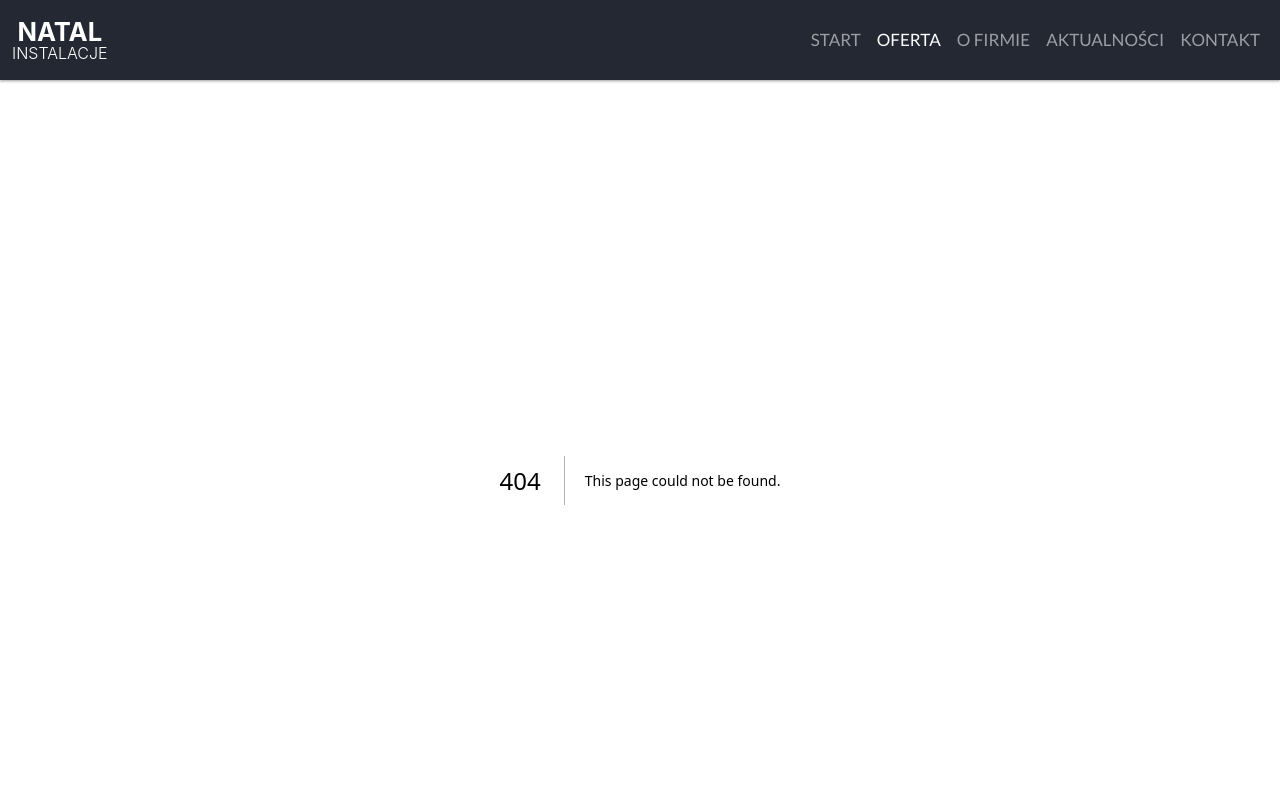
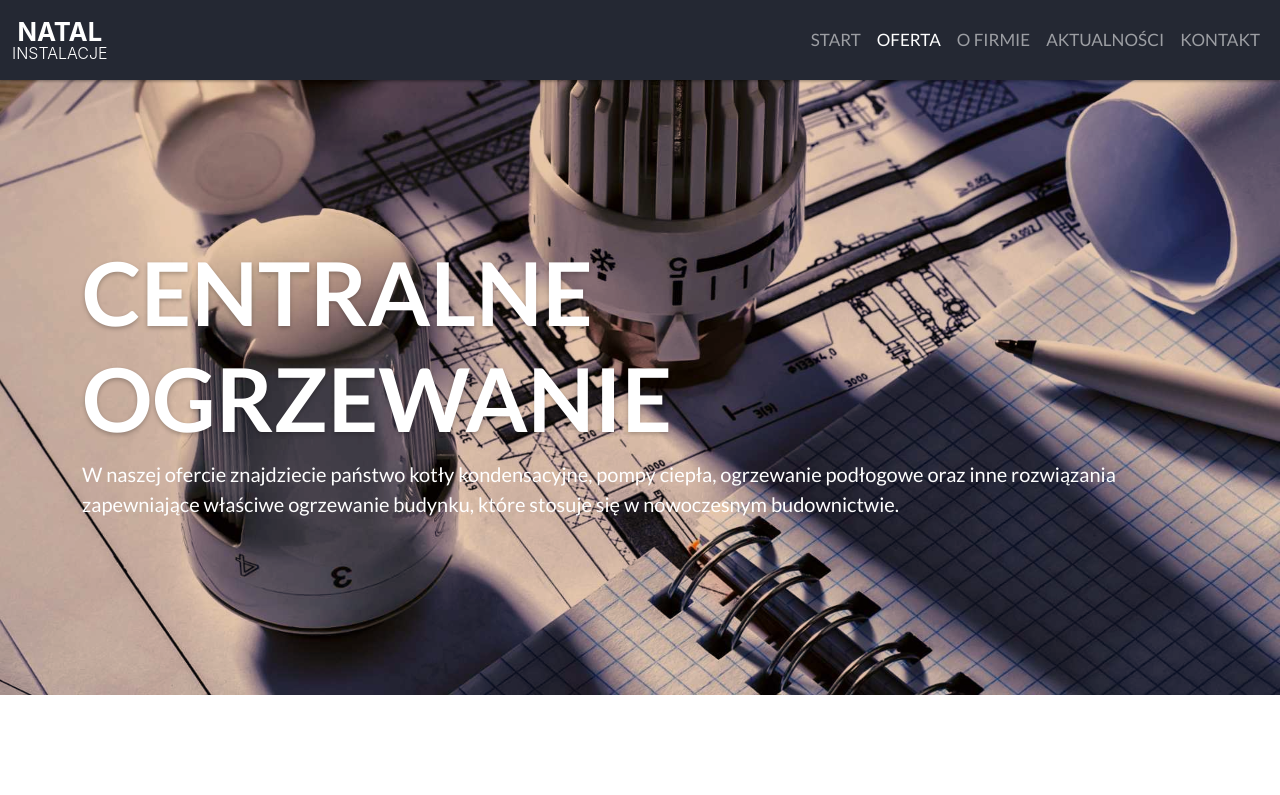
Before and after one commit to marckul/natal-website-nextjs, a Next.js app: page /oferta/centralne-ogrzewanie in a window 1280 px wide. Before the commit this address had no page. Shown: the top 795 px of the page. Built offline with nearby package versions, Linux system fonts and the light colour scheme.

Commit message:
Add placeholder pages for /oferta and /oferta/[slug]

```diff
--- a/app/globals.scss
+++ b/app/globals.scss
@@ -8,6 +8,7 @@
 @use '../styles/layout';
 @use '../styles/carousel-hero';
 @use '../styles/index-page';
+@use '../styles/jumbotron';
 @use '../styles/experimental';
 
 // 4. Google Fonts — plain CSS @import, passes through to output
--- /dev/null
+++ b/app/oferta/[slug]/page.tsx
@@ -0,0 +1,48 @@
+import type {Metadata} from 'next';
+import {notFound} from 'next/navigation';
+import {getOfferSubpage, offerSubpages} from '@/lib/mock-oferta';
+
+type Props = {params: Promise<{slug: string}>};
+
+export async function generateStaticParams() {
+  return offerSubpages.map((page) => ({slug: page.slug}));
+}
+
+export async function generateMetadata({params}: Props): Promise<Metadata> {
+  const {slug} = await params;
+  const page = getOfferSubpage(slug);
+  if (!page) return {};
+  return {
+    title: `${page.title} — Natal Instalacje`,
+    description: page.leadText,
+  };
+}
+
+export default async function OfertaPodstronaPage({params}: Props) {
+  const {slug} = await params;
+  const page = getOfferSubpage(slug);
+  if (!page) notFound();
+
+  const paragraphs = page.body as string[];
+
+  return (
+    <>
+      <section className="offer-subpage-jumbotron">
+        <div className="container py-5 my-5">
+          <h1 className="display-1">{page.title}</h1>
+          {page.leadText ? (
+            <p className="lead fw-normal">{page.leadText}</p>
+          ) : null}
+        </div>
+      </section>
+
+      <div className="container my-5 py-5">
+        <article>
+          {paragraphs.map((text, i) => (
+            <p key={i}>{text}</p>
+          ))}
+        </article>
+      </div>
+    </>
+  );
+}
--- /dev/null
+++ b/lib/mock-oferta.ts
@@ -0,0 +1,53 @@
+import type {StronaOfertyPodstronaFields} from '@/lib/contentful-types';
+
+// Throwaway mock data for the offer subpages. Replaced by live
+// `delivery.getEntries('stronaOfertyPodstrona')` queries in the Contentful
+// phase. `title`/`leadText` are the client-approved strings ported verbatim
+// from the predecessor site's home-page cards; `body` is a Lorem placeholder
+// standing in for the rich-text field.
+
+const loremBody: string[] = [
+  'Lorem ipsum dolor sit amet, consectetur adipiscing elit. Sed do eiusmod tempor incididunt ut labore et dolore magna aliqua. Ut enim ad minim veniam, quis nostrud exercitation ullamco laboris nisi ut aliquip ex ea commodo consequat.',
+  'Duis aute irure dolor in reprehenderit in voluptate velit esse cillum dolore eu fugiat nulla pariatur. Excepteur sint occaecat cupidatat non proident, sunt in culpa qui officia deserunt mollit anim id est laborum.',
+];
+
+export const offerSubpages: StronaOfertyPodstronaFields[] = [
+  {
+    title: 'Centralne Ogrzewanie',
+    slug: 'centralne-ogrzewanie',
+    leadText:
+      'W naszej ofercie znajdziecie państwo kotły kondensacyjne, pompy ciepła, ogrzewanie podłogowe oraz inne rozwiązania zapewniające właściwe ogrzewanie budynku, które stosuje się w nowoczesnym budownictwie.',
+    leadTextLong: '',
+    body: loremBody,
+  },
+  {
+    title: 'Koparka',
+    slug: 'roboty-ziemne',
+    leadText:
+      'Oferujemy wynajem minikoparki Kubota KX018-4 wraz z wykwalifikowanym operatorem. Wykonujemy wykopy zarówno pod instalacje wodno-kanalizacyjne, gazowe jak i inne wykopy związane z remontem i budową domu.',
+    leadTextLong: '',
+    body: loremBody,
+  },
+  {
+    title: 'Fotowoltaika i Wentylacja',
+    slug: 'fotowoltaika',
+    leadText:
+      'Zajmujemy się sprzedażą i montażem ogniw fotowoltaicznych i solarów, a także instalacją systemów wentylacji z rekuperacją.',
+    leadTextLong: '',
+    body: loremBody,
+  },
+  {
+    title: 'Instalacje WOD-KAN',
+    slug: 'instalacje-wod-kan',
+    leadText:
+      'Wykonujemy przyłącza wodne i kanalizacyjne. Dzięki stałej współpracy z projektantami instalacji jesteśmy w stanie zapewnić również projekt wykonywanej instalacji przyłącza.',
+    leadTextLong: '',
+    body: loremBody,
+  },
+];
+
+export function getOfferSubpage(
+  slug: string
+): StronaOfertyPodstronaFields | undefined {
+  return offerSubpages.find((page) => page.slug === slug);
+}
--- /dev/null
+++ b/styles/_jumbotron.scss
@@ -0,0 +1,61 @@
+@use 'sass:map';
+@use './variables' as *;
+
+// Hero blocks ported from the predecessor (Gatsby) site's Bootstrap 4
+// jumbotrons, which Bootstrap 5 removed. Rendered full-width as page heroes
+// directly under the fixed navbar.
+
+// `/oferta/[slug]` — offer-subpage.css `.offer-subpage-jumbotron`, plus the
+// padding Bootstrap 4's `.jumbotron`/`.jumbotron-fluid` used to supply.
+.offer-subpage-jumbotron {
+  padding: 2rem 0;
+  margin-bottom: 2rem;
+  color: #fff;
+  background-color: #73635a;
+  background-image: url('/images/rysunek-kurki.jpg');
+  background-position: left bottom;
+  background-size: cover;
+  background-repeat: no-repeat;
+  background-blend-mode: overlay;
+
+  @media (min-width: map.get($screen-size, sm)) {
+    padding: 4rem 0;
+  }
+  @media (max-width: map.get($screen-size, md)) {
+    text-align: center;
+  }
+}
+
+// `/oferta` list — oferta.module.css `.main-offer .jumbotron`.
+.main-offer-jumbotron {
+  display: flex;
+  flex-direction: column;
+  justify-content: center;
+  min-height: 60vh;
+  padding: 6rem 0;
+  color: #fff;
+  background-color: #3b211277;
+  background-image: url('/images/natal-pipes-2.jpg');
+  background-position: left;
+  background-size: cover;
+  background-repeat: no-repeat;
+  background-blend-mode: overlay;
+
+  @media (max-width: map.get($screen-size, md)) {
+    text-align: center;
+  }
+}
+
+// `/aktualnosci` list — layout.scss `.jumbotron-hero` (cream, tall).
+.jumbotron-hero {
+  display: flex;
+  flex-direction: column;
+  justify-content: center;
+  min-height: 60vh;
+  padding: 4rem 0;
+  background-color: $jumbotron-color;
+
+  @media (max-width: map.get($screen-size, md)) {
+    text-align: center;
+  }
+}
```
Also changed, not shown: app/oferta/page.tsx (added, +42 -0 lines), public/images/rysunek-kurki.jpg (added).
